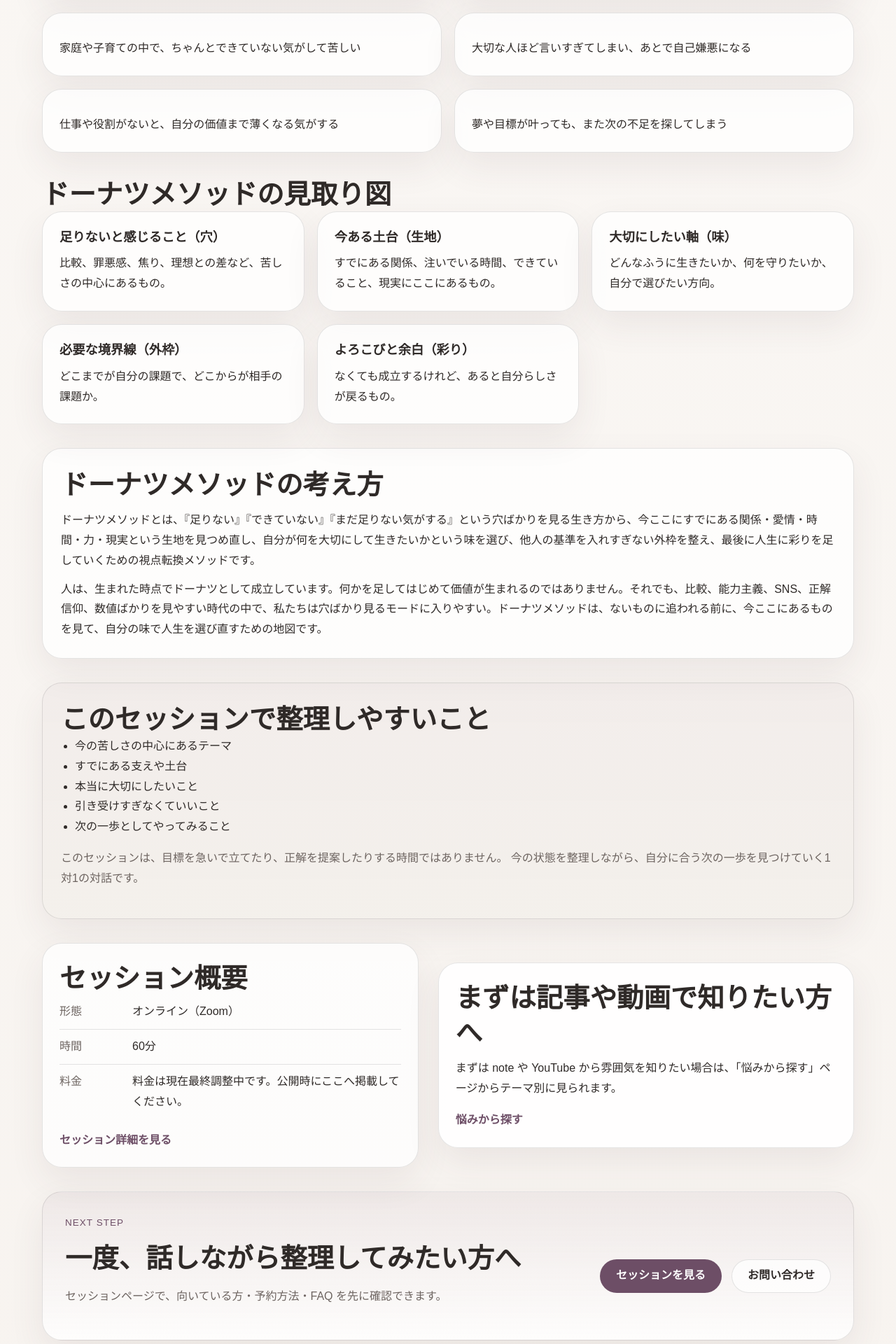
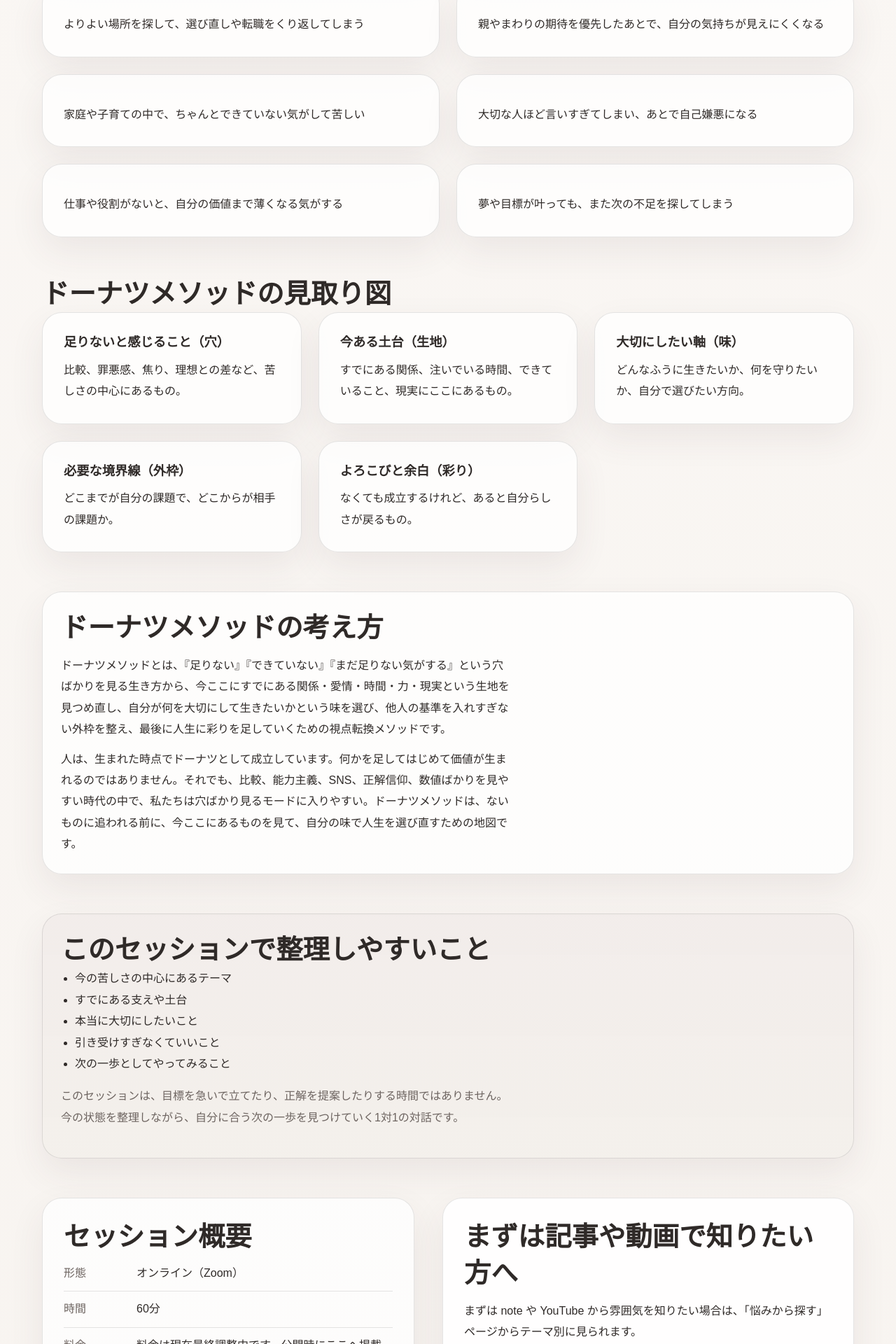
Before and after one commit to mumupong/donut-method-brand-site, a Next.js app: page /start in a window 1280 px wide. Shown: the part 580-2500 px from the top of the page at 70% size. Built offline with nearby package versions, Linux system fonts and the light colour scheme.

Commit message:
Update globals.css

```diff
--- a/app/globals.css
+++ b/app/globals.css
@@ -28,7 +28,7 @@ body {
   font-family: "Hiragino Sans", "Yu Gothic", "Noto Sans JP", sans-serif;
   background: linear-gradient(180deg, #faf7f4 0%, #f7f3ef 100%);
   color: var(--text);
-  line-height: 1.8;
+  line-height: 1.9;
 }
 
 a {
@@ -46,7 +46,7 @@ main {
 }
 
 .container {
-  width: min(var(--container), calc(100% - 32px));
+  width: min(var(--container), calc(100% - 56px));
   margin: 0 auto;
 }
 
@@ -90,13 +90,13 @@ main {
 }
 
 .hero-section {
-  padding: 72px 0 40px;
+  padding: 104px 0 72px;
 }
 
 .hero-grid {
   display: grid;
   grid-template-columns: 1.4fr 0.9fr;
-  gap: 32px;
+  gap: 40px;
   align-items: stretch;
 }
 
@@ -112,8 +112,8 @@ h1,
 h2,
 h3 {
   margin: 0;
-  line-height: 1.3;
-  font-family: Georgia, "Times New Roman", "Hiragino Mincho ProN", serif;
+  line-height: 1.35;
+  font-family: "Hiragino Mincho ProN", "Yu Mincho", "Noto Serif JP", serif;
 }
 
 h1 {
@@ -137,14 +137,18 @@ h3 {
 .body-muted,
 .info-list dd,
 .info-list dt,
-li,
-p {
+.resource-card p,
+.category-card p
+{
   font-size: 1rem;
+  max-width: 72ch;
 }
 
+
+
 .hero-description {
-  margin: 18px 0 0;
-  max-width: 700px;
+  margin: 22px 0 0;
+  max-width: 42rem;
   color: var(--muted);
 }
 
@@ -236,7 +240,7 @@ p {
 }
 
 .section-block {
-  padding: 34px 0;
+  padding: 72px 0;
 }
 
 .section-tinted {
@@ -245,7 +249,7 @@ p {
 
 .section-intro {
   max-width: 780px;
-  margin-bottom: 24px;
+  margin-bottom: 36px;
 }
 
 .section-intro-center {
@@ -264,7 +268,7 @@ p {
 
 .grid-cards {
   display: grid;
-  gap: 18px;
+  gap: 24px;
 }
 
 .grid-2 {
@@ -285,7 +289,7 @@ p {
 .info-card,
 .resource-card,
 .category-card {
-  padding: 24px;
+  padding: 30px;
 }
 
 .soft-card p,
@@ -340,8 +344,8 @@ p {
 .profile-page-grid {
   display: grid;
   grid-template-columns: 0.95fr 1.05fr;
-  gap: 28px;
-  align-items: center;
+  gap: 40px;
+  align-items: start;
 }
 
 .profile-photo-wrap,
@@ -466,11 +470,11 @@ p {
 }
 
 .page-shell {
-  padding: 54px 0 68px;
+  padding: 72px 0 96px;
 }
 
 .page-section {
-  margin-top: 34px;
+  margin-top: 56px;
 }
 
 .subtle-panel {
@@ -491,15 +495,15 @@ p {
   display: grid;
   grid-template-columns: 1.2fr auto;
   gap: 24px;
-  padding: 32px;
-  margin-top: 34px;
+  padding: 40px;
+  margin-top: 56px;
   align-items: center;
   background: linear-gradient(180deg, rgba(136, 100, 127, 0.08), rgba(255, 255, 255, 0.8));
 }
 
 .site-footer {
-  margin-top: 56px;
-  padding: 36px 0 24px;
+  margin-top: 88px;
+  padding: 56px 0 32px;
   border-top: 1px solid var(--line);
 }
 
@@ -573,7 +577,7 @@ p {
   }
 
   .hero-section {
-    padding-top: 42px;
+    padding-top: 56px;
   }
 
   .cta-box,
@@ -588,9 +592,9 @@ p {
     padding: 20px;
   }
 
-  .container {
-    width: min(var(--container), calc(100% - 20px));
-  }
+ .container {
+  width: min(var(--container), calc(100% - 24px));
+}
 
   .button {
     width: 100%;
```
